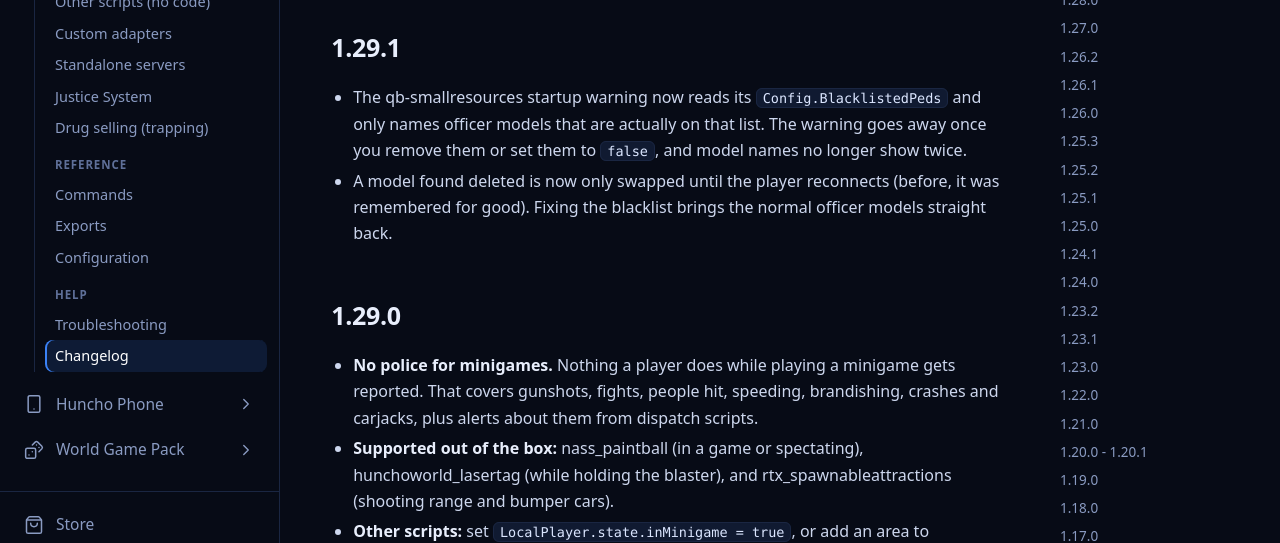
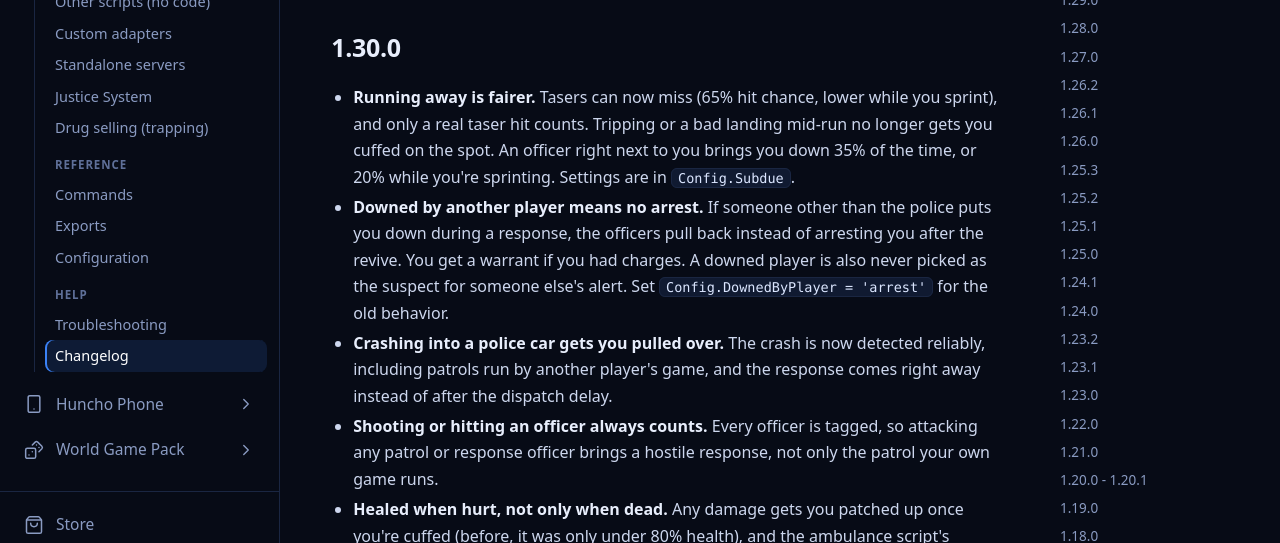
Before and after one commit to HunchoWorldStore/hunchoworldstore.github.io, a plain HTML site: page docs/huncho-npc-police/changelog/index.html in a window 1280 px wide. Shown: the part 195-738 px from the top of the page. Drawn offline with Linux system fonts and the light colour scheme.

Commit message:
Rebuild docs site

```diff
--- a/docs/huncho-npc-police/changelog/index.html
+++ b/docs/huncho-npc-police/changelog/index.html
@@ -24,6 +24,14 @@
 <div class="crumb"><svg class="ic" viewBox="0 0 24 24" fill="none" stroke="currentColor" stroke-width="1.8" stroke-linecap="round" stroke-linejoin="round" aria-hidden="true"><path d="M7 18v-6a5 5 0 1 1 10 0v6"/><path d="M5 21a1 1 0 0 0 1 1h12a1 1 0 0 0 1-1v-1a2 2 0 0 0-2-2H7a2 2 0 0 0-2 2z"/><path d="M21 12h1"/><path d="M18.5 4.5 18 5"/><path d="M2 12h1"/><path d="M12 2v1"/><path d="m4.93 4.93.71.71"/><path d="M12 12v6"/></svg><a href="/docs/huncho-npc-police/">NPC Police</a></div>
 <h1>Changelog</h1>
 
+<h2 id="1300">1.30.0</h2>
+<ul>
+<li><strong>Running away is fairer.</strong> Tasers can now miss (65% hit chance, lower while you sprint), and only a real taser hit counts. Tripping or a bad landing mid-run no longer gets you cuffed on the spot. An officer right next to you brings you down 35% of the time, or 20% while you're sprinting. Settings are in <code>Config.Subdue</code>.</li>
+<li><strong>Downed by another player means no arrest.</strong> If someone other than the police puts you down during a response, the officers pull back instead of arresting you after the revive. You get a warrant if you had charges. A downed player is also never picked as the suspect for someone else's alert. Set <code>Config.DownedByPlayer = 'arrest'</code> for the old behavior.</li>
+<li><strong>Crashing into a police car gets you pulled over.</strong> The crash is now detected reliably, including patrols run by another player's game, and the response comes right away instead of after the dispatch delay.</li>
+<li><strong>Shooting or hitting an officer always counts.</strong> Every officer is tagged, so attacking any patrol or response officer brings a hostile response, not only the patrol your own game runs.</li>
+<li><strong>Healed when hurt, not only when dead.</strong> Any damage gets you patched up once you're cuffed (before, it was only under 80% health), and the ambulance script's injuries and bleeding are always cleared. The heal before jail now also runs when the Justice System does the jailing.</li>
+</ul>
 <h2 id="1291">1.29.1</h2>
 <ul>
 <li>The qb-smallresources startup warning now reads its <code>Config.BlacklistedPeds</code> and only names officer models that are actually on that list. The warning goes away once you remove them or set them to <code>false</code>, and model names no longer show twice.</li>
@@ -164,7 +172,7 @@
 <nav class="pn"><a class="prev" href="/docs/huncho-npc-police/reference/troubleshooting/"><small>Previous</small>Troubleshooting</a><span></span></nav>
 <p class="edit">Can't find what you need? <a href="https://discord.gg/hP8VTtwgs5" target="_blank" rel="noopener">Open a ticket on Discord</a>.</p>
 </article></main>
-  <aside class="toc only-xl"><div class="tocin"><b>On this page</b><a class="t2" href="#1291">1.29.1</a><a class="t2" href="#1290">1.29.0</a><a class="t2" href="#1280">1.28.0</a><a class="t2" href="#1270">1.27.0</a><a class="t2" href="#1262">1.26.2</a><a class="t2" href="#1261">1.26.1</a><a class="t2" href="#1260">1.26.0</a><a class="t2" href="#1253">1.25.3</a><a class="t2" href="#1252">1.25.2</a><a class="t2" href="#1251">1.25.1</a><a class="t2" href="#1250">1.25.0</a><a class="t2" href="#1241">1.24.1</a><a class="t2" href="#1240">1.24.0</a><a class="t2" href="#1232">1.23.2</a><a class="t2" href="#1231">1.23.1</a><a class="t2" href="#1230">1.23.0</a><a class="t2" href="#1220">1.22.0</a><a class="t2" href="#1210">1.21.0</a><a class="t2" href="#1200-1201">1.20.0 - 1.20.1</a><a class="t2" href="#1190">1.19.0</a><a class="t2" href="#1180">1.18.0</a><a class="t2" href="#1170">1.17.0</a><a class="t2" href="#1160-1161">1.16.0 - 1.16.1</a><a class="t2" href="#1150-1156">1.15.0 - 1.15.6</a><a class="t2" href="#earlier">Earlier</a></div></aside>
+  <aside class="toc only-xl"><div class="tocin"><b>On this page</b><a class="t2" href="#1300">1.30.0</a><a class="t2" href="#1291">1.29.1</a><a class="t2" href="#1290">1.29.0</a><a class="t2" href="#1280">1.28.0</a><a class="t2" href="#1270">1.27.0</a><a class="t2" href="#1262">1.26.2</a><a class="t2" href="#1261">1.26.1</a><a class="t2" href="#1260">1.26.0</a><a class="t2" href="#1253">1.25.3</a><a class="t2" href="#1252">1.25.2</a><a class="t2" href="#1251">1.25.1</a><a class="t2" href="#1250">1.25.0</a><a class="t2" href="#1241">1.24.1</a><a class="t2" href="#1240">1.24.0</a><a class="t2" href="#1232">1.23.2</a><a class="t2" href="#1231">1.23.1</a><a class="t2" href="#1230">1.23.0</a><a class="t2" href="#1220">1.22.0</a><a class="t2" href="#1210">1.21.0</a><a class="t2" href="#1200-1201">1.20.0 - 1.20.1</a><a class="t2" href="#1190">1.19.0</a><a class="t2" href="#1180">1.18.0</a><a class="t2" href="#1170">1.17.0</a><a class="t2" href="#1160-1161">1.16.0 - 1.16.1</a><a class="t2" href="#1150-1156">1.15.0 - 1.15.6</a><a class="t2" href="#earlier">Earlier</a></div></aside>
 </div>
 <div class="search" id="search" hidden>
   <div class="sbox"><div class="sin"><svg class="ic" viewBox="0 0 24 24" fill="none" stroke="currentColor" stroke-width="1.8" stroke-linecap="round" stroke-linejoin="round" aria-hidden="true"><circle cx="11" cy="11" r="8"/><path d="m21 21-4.3-4.3"/></svg><input id="q" placeholder="Search guides, fixes & config options…" autocomplete="off"><button class="esc" data-close>Esc</button></div>
```
Also changed, not shown: docs/changelogs/index.html (+1 -1 lines), docs/search.json.
